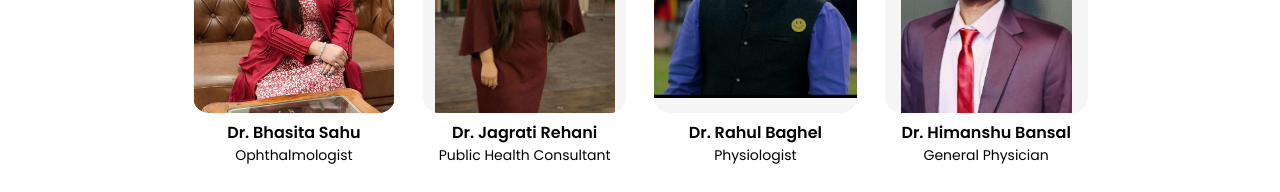
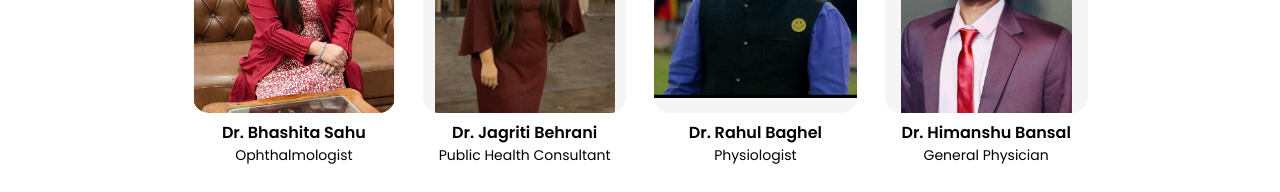
Before and after one commit to tusharbatradev/bhagyarach-website, a React (Vite) app: page /about in a window 1280 px wide. Shown: the part 1600-1792 px from the top of the page. Built offline with nearby package versions, Linux system fonts and the light colour scheme.

Commit message:
Spelling Fixes

```diff
--- a/src/Components/ImageCarousel.jsx
+++ b/src/Components/ImageCarousel.jsx
@@ -30,12 +30,12 @@ const mentors = [
 const teamMembers = [
   {
     img: BhasitaImg,
-    name: "Dr. Bhasita Sahu",
+    name: "Dr. Bhashita Sahu",
     post: "Ophthalmologist",
   },
   {
     img: JagratiImg,
-    name: "Dr. Jagrati Rehani",
+    name: "Dr. Jagriti Behrani",
     post: "Public Health Consultant",
   },
   {
```
Also changed, not shown: src/assets/PriyanshuImage.png (deleted).
